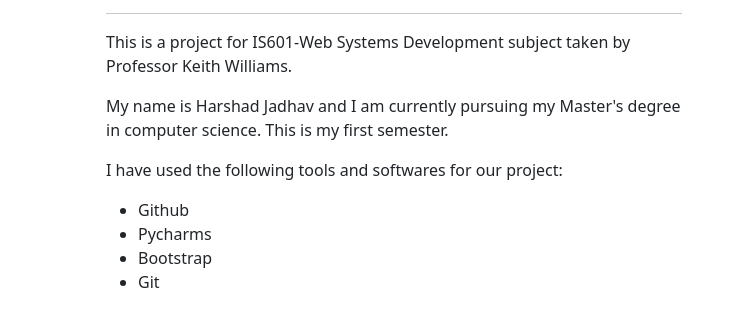
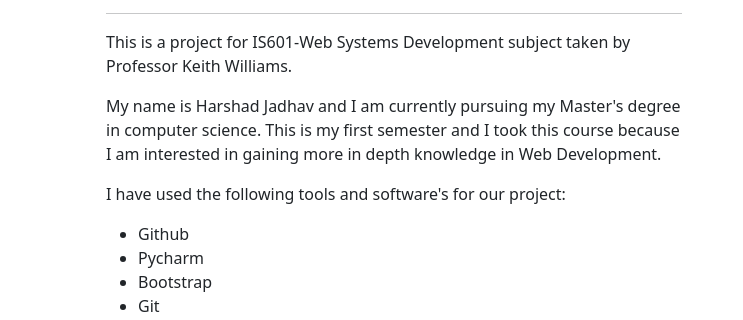
Before and after one commit to Harshad3212/How-the-Internet-Works, a plain HTML site: page docs/about.html in a window 1280 px wide. Shown: the part 124-444 px from the top of the page, 0-743 px from the left. Drawn offline with nearby package versions, Linux system fonts and the light colour scheme.

Commit message:
Bug: Content added in about page.

```diff
--- a/docs/about.html
+++ b/docs/about.html
@@ -67,13 +67,12 @@
         <h4>About</h4>
         <hr>
     <p>This is a project for IS601-Web Systems Development subject taken by Professor Keith Williams.</p>
-          <p>My name is Harshad Jadhav and I am currently pursuing my Master's degree in computer science. This is my first semester.</p>
+          <p>My name is Harshad Jadhav and I am currently pursuing my Master's degree in computer science. This is my first semester and I took this course because I am interested in gaining more in depth knowledge in Web Development. </p>
 
-    <p>I have used the following tools and softwares for our project:</p>
-
+    <p>I have used the following tools and software's for our project:</p>
 	<ul>
 	   <li> Github </li>
-	   <li> Pycharms </li>
+	   <li> Pycharm </li>
 	   <li> Bootstrap </li>
 	   <li> Git </li>
     </ul>
```
